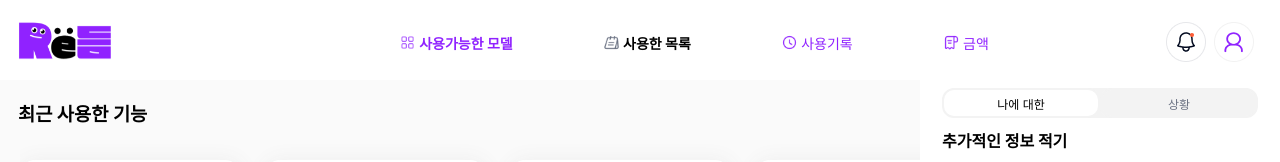
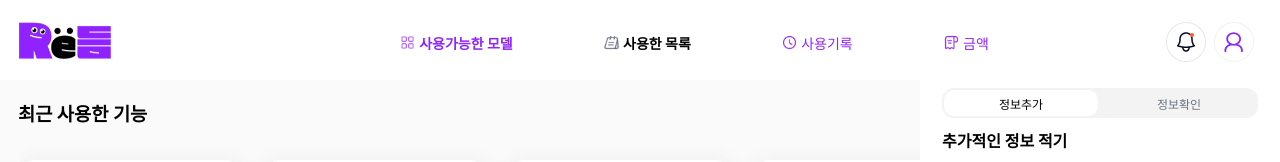
Before and after one commit to rehythmproject/frontend, a React (Create React App) app: page /availableModel in a window 1280 px wide. Shown: the top 162 px of the page. Built offline with nearby package versions, Linux system fonts and the light colour scheme.

Commit message:
side update

```diff
--- a/src/components/AvailableModel/ChangeButton.jsx
+++ b/src/components/AvailableModel/ChangeButton.jsx
@@ -2,15 +2,15 @@ import { useState } from "react";
 import "./ChangeButton.css"
 
 const ChangeButton = () => {
-  const [changeButton, setChangeButton] = useState('나에 대한');
+  const [changeButton, setChangeButton] = useState('정보추가');
 
   const onClickChangeButton = (e) => {
     setChangeButton(e.target.textContent);
   }
   return (
     <div className="change-maindiv">
-      <button className="change-button" style={{backgroundColor: changeButton==='나에 대한' &&'white', color:changeButton==='나에 대한' &&'black'}} onClick={onClickChangeButton}>나에 대한</button>
-      <button className="change-button" style={{backgroundColor: changeButton==='상황' &&'white', color:changeButton==='상황' &&'black'}} onClick={onClickChangeButton}>상황</button>
+      <button className="change-button" style={{backgroundColor: changeButton==='정보추가' &&'white', color:changeButton==='정보추가' &&'black'}} onClick={onClickChangeButton}>정보추가</button>
+      <button className="change-button" style={{backgroundColor: changeButton==='정보확인' &&'white', color:changeButton==='정보확인' &&'black'}} onClick={onClickChangeButton}>정보확인</button>
     </div>
   )
 }
--- a/src/components/AvailableModel/Main.jsx
+++ b/src/components/AvailableModel/Main.jsx
@@ -42,6 +42,12 @@ const recentItemList = [
     }
 ]
 
+const allModelList = [
+    {
+
+    }
+]
+
 const Main = () => {
     const [category, setCategory] = useState('공부');
     const onClickCategory = (e) => {
```
